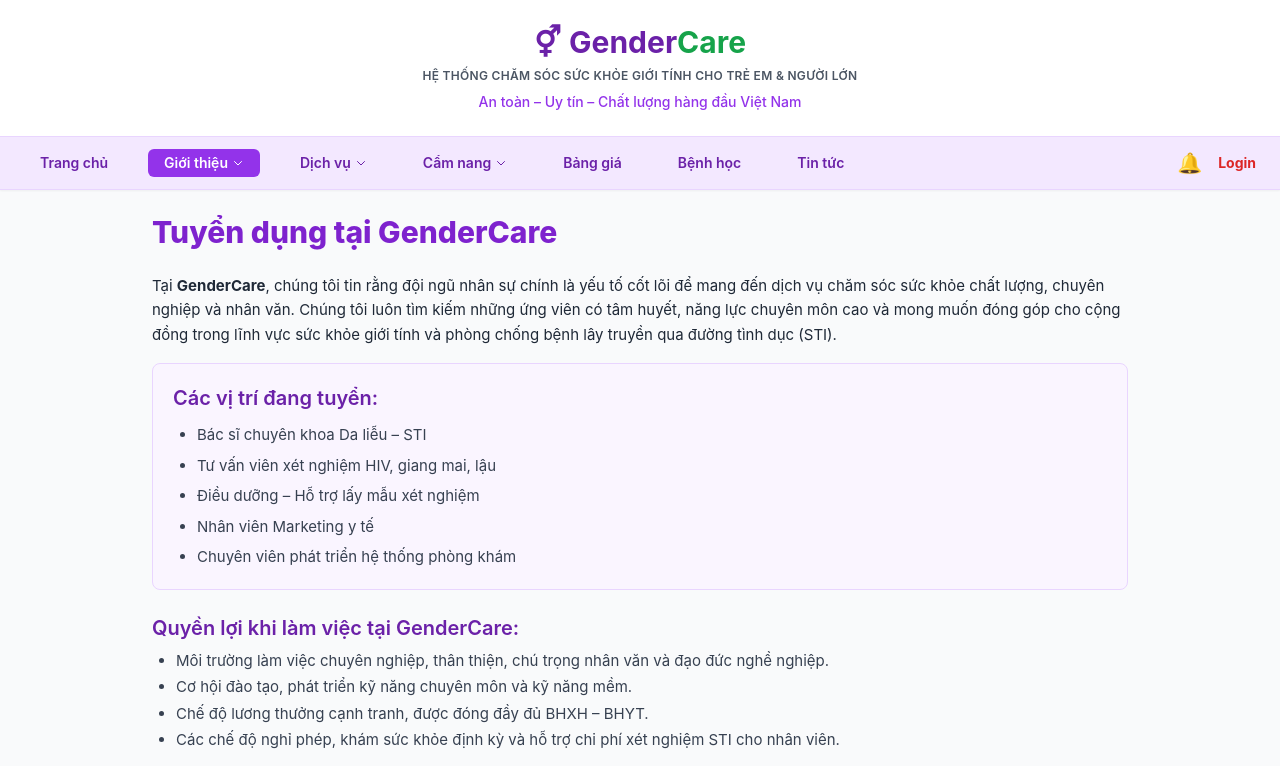
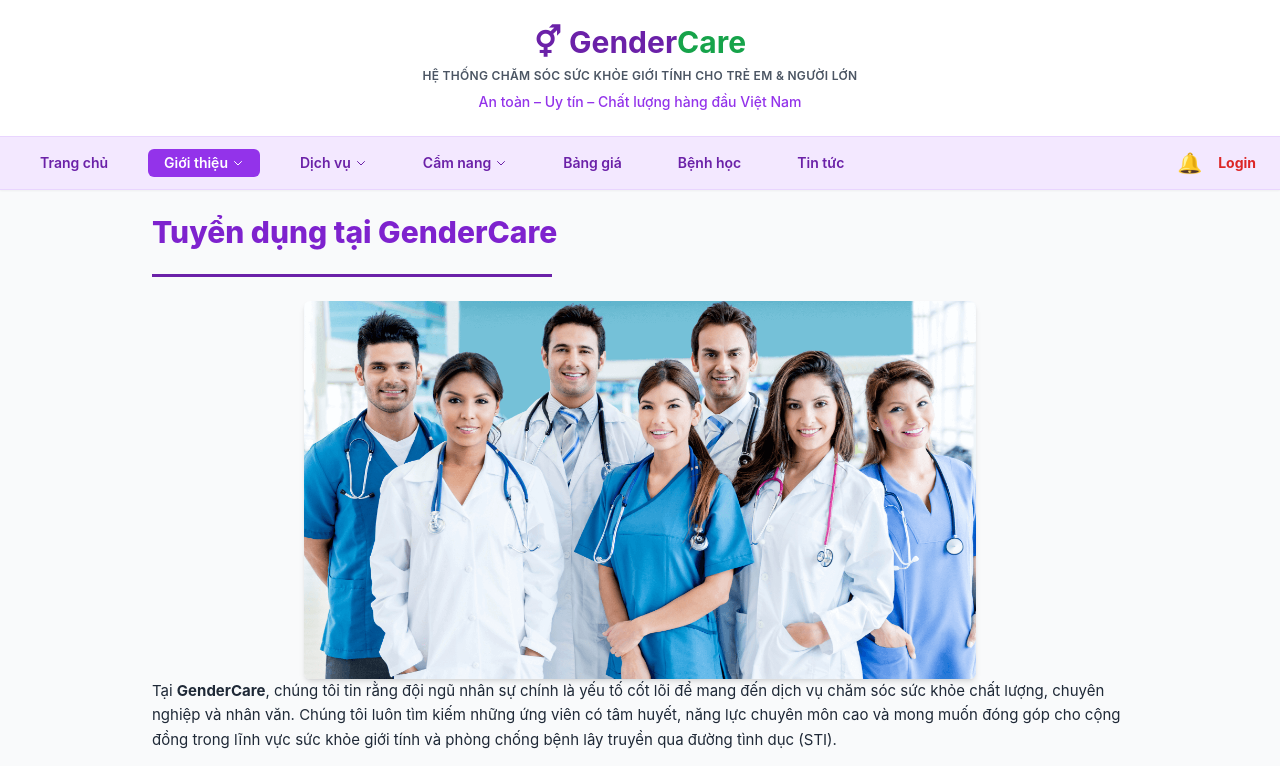
Before and after one commit to huyhoang04ne/SWP, a React (Create React App) app: page /gioi-thieu/tuyen-dung in a window 1280 px wide. Shown: the top 766 px of the page. Built offline with nearby package versions, Linux system fonts and the light colour scheme.

Commit message:
Thêm trang Tuyển dụng và cập nhật router

```diff
--- a/src/pages/AboutUs/Recruitment.tsx
+++ b/src/pages/AboutUs/Recruitment.tsx
@@ -6,6 +6,8 @@
       <h1 className="text-3xl font-extrabold text-purple-700 mb-6">
         Tuyển dụng tại GenderCare
       </h1>
+      <div className="w-[400px] h-[3px] bg-purple-800 mb-6"></div>
+      <img src="/Images/tuyendung.jpg" alt="tuyển dụng" className="w-full max-w-2xl rounded-md shadow-md mx-auto mt-6" />
       <p className="text-gray-800 leading-relaxed mb-4 text-[15px]">
         Tại <strong>GenderCare</strong>, chúng tôi tin rằng đội ngũ nhân sự chính là yếu tố cốt lõi để mang đến dịch vụ chăm sóc sức khỏe chất lượng, chuyên nghiệp và nhân văn. Chúng tôi luôn tìm kiếm những ứng viên có tâm huyết, năng lực chuyên môn cao và mong muốn đóng góp cho cộng đồng trong lĩnh vực sức khỏe giới tính và phòng chống bệnh lây truyền qua đường tình dục (STI).
       </p>
```
Also changed, not shown: public/Images/tuyendung.jpg (added).
